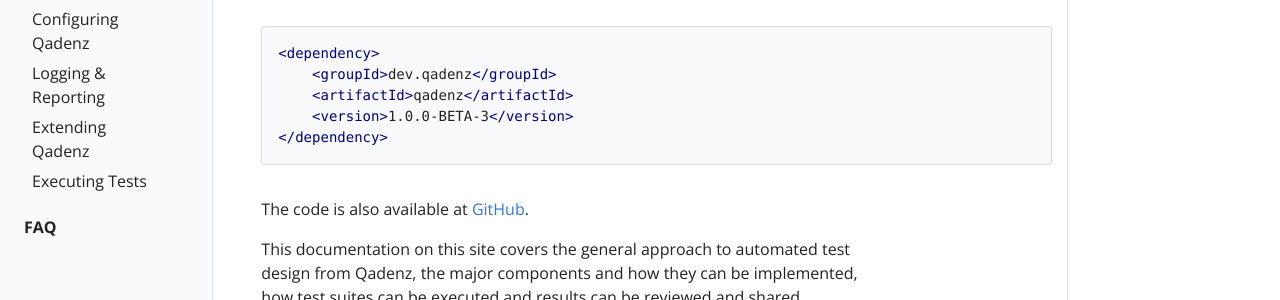
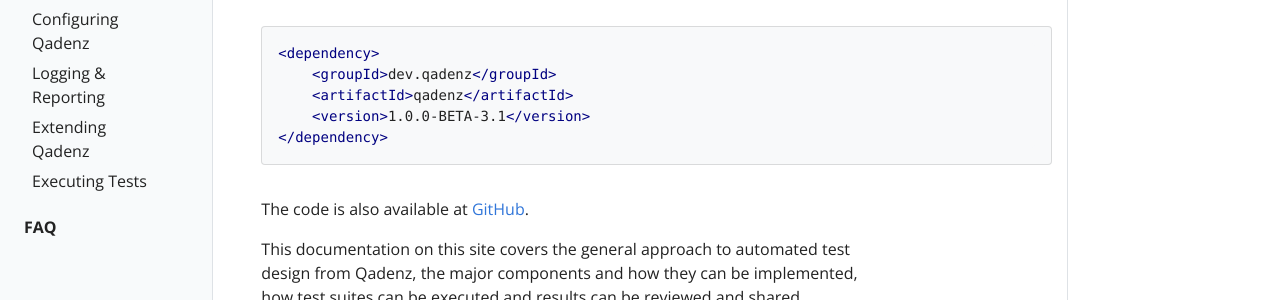
Before and after one commit to qadenz/qadenz.github.io, a Jekyll site: the page built from pages/index.md, in a window 1280 px wide and 900 px high, scrolled down 794 px. Shown: the part 329-629 px from the top of the window. Built offline with Jekyll 4.4.1, drawn with Linux system fonts in a browser that asks for light colours.

Commit message:
updating library version to BETA-3.1

````diff
--- a/pages/index.md
+++ b/pages/index.md
@@ -31,7 +31,7 @@ Getting started with Qadenz is as simple as importing the dependency from Maven.
 <dependency>
     <groupId>dev.qadenz</groupId>
     <artifactId>qadenz</artifactId>
-    <version>1.0.0-BETA-3</version>
+    <version>1.0.0-BETA-3.1</version>
 </dependency>
 ```
 
````
